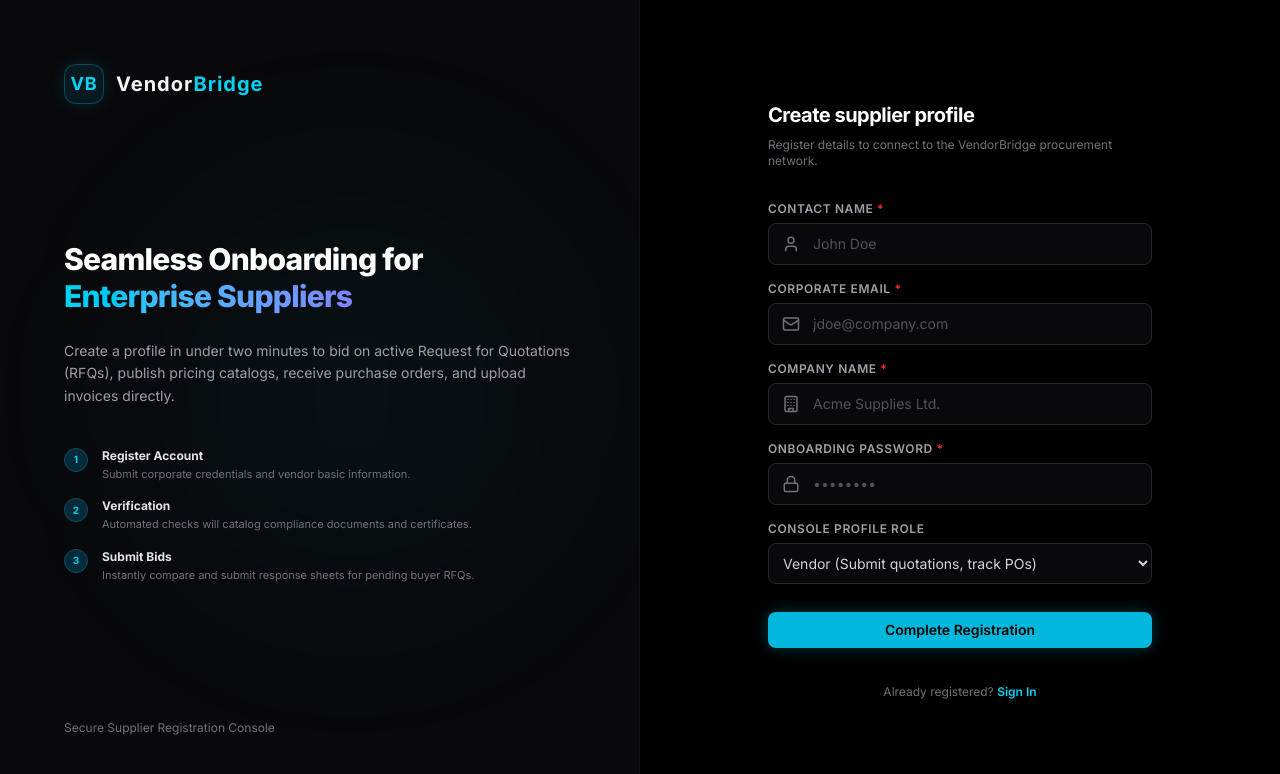
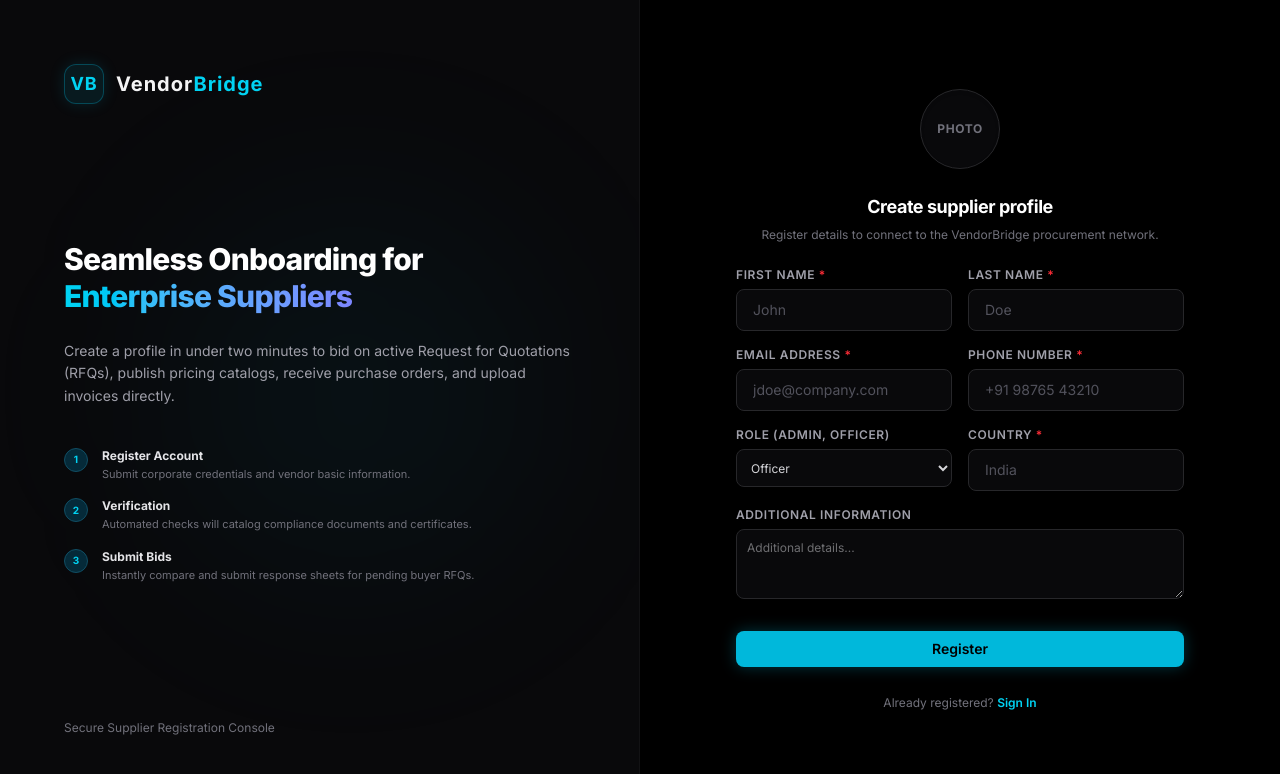
Before and after one commit to mohit4901/odoo_VendorBridge, a React (Vite) app in the folder frontend/: page /register in a window 1280 px wide. Shown: the top 774 px of the page. Built offline with nearby package versions, Linux system fonts and the light colour scheme.

Commit message:
align Login and Register forms with Screens 1 & 2 specs

```diff
--- a/frontend/src/pages/Login.jsx
+++ b/frontend/src/pages/Login.jsx
@@ -86,18 +86,20 @@
         {/* Glow element for mobile */}
         <div className="absolute top-1/2 left-1/2 -translate-x-1/2 -translate-y-1/2 w-80 h-80 bg-cyan-500/5 rounded-full blur-[80px] pointer-events-none lg:hidden"></div>
 
-        <div className="mx-auto w-full max-w-md space-y-8 relative z-10">
+        <div className="mx-auto w-full max-w-md space-y-6 relative z-10">
+          {/* Circular Photo Placeholder */}
+          <div className="flex flex-col items-center justify-center">
+            <div className="w-24 h-24 rounded-full border border-zinc-800 bg-zinc-950/80 flex items-center justify-center text-xs font-bold text-zinc-500 uppercase tracking-wider shadow-inner">
+              Photo
+            </div>
+          </div>
+
           {/* Header */}
-          <div>
-            <div className="lg:hidden flex justify-center mb-6">
-              <div className="w-12 h-12 rounded-xl bg-cyan-500/10 border border-cyan-500/30 flex items-center justify-center glow-cyan">
-                <span className="text-cyan-400 font-bold text-xl">VB</span>
-              </div>
-            </div>
-            <h3 className="text-xl font-bold tracking-tight text-white text-center lg:text-left">
+          <div className="text-center">
+            <h3 className="text-xl font-bold tracking-tight text-white">
               Log in to the console
             </h3>
-            <p className="mt-2 text-xs text-zinc-500 text-center lg:text-left">
+            <p className="mt-2 text-xs text-zinc-500">
               Demo admin credentials pre-loaded for review.
             </p>
           </div>
@@ -113,7 +115,7 @@
           {/* Form */}
           <form className="space-y-5" onSubmit={handleSubmit}>
             <Input
-              label="Corporate Email"
+              label="Username"
               type="email"
               value={email}
               onChange={(e) => setEmail(e.target.value)}
@@ -123,7 +125,7 @@
             />
 
             <Input
-              label="Account Password"
+              label="Password"
               type="password"
               value={password}
               onChange={(e) => setPassword(e.target.value)}
@@ -152,7 +154,7 @@
               className="w-full mt-2"
               disabled={loading}
             >
-              {loading ? 'Validating Session...' : 'Authenticate Console'}
+              {loading ? 'Validating Session...' : 'Login Button'}
             </Button>
           </form>
 
--- a/frontend/src/pages/Register.jsx
+++ b/frontend/src/pages/Register.jsx
@@ -10,11 +10,13 @@
   const navigate = useNavigate();
 
   const [formData, setFormData] = useState({
-    name: '',
+    firstName: '',
+    lastName: '',
     email: '',
-    password: '',
-    company: '',
-    role: 'vendor' // default role is vendor onboarding
+    phoneNumber: '',
+    role: 'officer',
+    country: '',
+    additionalInfo: ''
   });
 
   const [error, setError] = useState('');
@@ -34,11 +36,12 @@
     setLoading(true);
 
     setTimeout(() => {
+      const fullName = `${formData.firstName} ${formData.lastName}`;
       const res = register(
-        formData.name,
+        fullName,
         formData.email,
-        formData.password,
-        formData.company,
+        'password123', // default password for review logins
+        formData.country || 'India',
         formData.role
       );
       setLoading(false);
@@ -109,10 +112,10 @@
       </div>
 
       {/* Right Pane - Form */}
-      <div className="w-full lg:w-1/2 flex flex-col justify-center px-6 py-12 sm:px-16 lg:px-24 xl:px-32 relative">
+      <div className="w-full lg:w-1/2 flex flex-col justify-center px-6 py-12 sm:px-16 lg:px-20 xl:px-24 relative">
         <div className="absolute top-1/2 left-1/2 -translate-x-1/2 -translate-y-1/2 w-80 h-80 bg-cyan-500/5 rounded-full blur-[80px] pointer-events-none lg:hidden"></div>
 
-        <div className="mx-auto w-full max-w-md space-y-8 relative z-10">
+        <div className="mx-auto w-full max-w-lg space-y-6 relative z-10">
           {success ? (
             /* Onboarding Success Screen */
             <div className="text-center space-y-5">
@@ -123,7 +126,7 @@
                 Registration Successful!
               </h3>
               <p className="text-xs text-zinc-400 max-w-sm mx-auto leading-relaxed">
-                Your vendor profile has been recorded in database node. You can now authenticate with the email and password you created.
+                Your profile has been recorded in database node. You can authenticate using email <span className="font-bold text-zinc-200">{formData.email}</span> and the default password: <span className="font-bold text-cyan-400">password123</span>.
               </p>
               <div className="pt-4">
                 <Button
@@ -138,16 +141,18 @@
           ) : (
             /* Form Screen */
             <>
-              <div>
-                <div className="lg:hidden flex justify-center mb-6">
-                  <div className="w-12 h-12 rounded-xl bg-cyan-500/10 border border-cyan-500/30 flex items-center justify-center glow-cyan">
-                    <span className="text-cyan-400 font-bold text-xl">VB</span>
+              {/* Circular Photo Placeholder */}
+              <div className="flex flex-col items-center justify-center">
+                <div className="w-20 h-20 rounded-full border border-zinc-800 bg-zinc-950 flex items-center justify-center text-xs font-bold text-zinc-500 uppercase tracking-wider shadow-inner">
+                  Photo
                 </div>
               </div>
-                <h3 className="text-xl font-bold tracking-tight text-white text-center lg:text-left">
+
+              <div className="text-center">
+                <h3 className="text-lg font-bold tracking-tight text-white">
                   Create supplier profile
                 </h3>
-                <p className="mt-2 text-xs text-zinc-500 text-center lg:text-left">
+                <p className="mt-1.5 text-xs text-zinc-500">
                   Register details to connect to the VendorBridge procurement network.
                 </p>
               </div>
@@ -162,73 +167,95 @@
 
               {/* Form */}
               <form className="space-y-4" onSubmit={handleSubmit}>
+                <div className="grid grid-cols-1 sm:grid-cols-2 gap-4">
                   <Input
-                  label="Contact Name"
-                  name="name"
+                    label="First Name"
+                    name="firstName"
                     type="text"
-                  value={formData.name}
+                    value={formData.firstName}
                     onChange={handleChange}
-                  placeholder="John Doe"
-                  icon={User}
+                    placeholder="John"
                     required
                   />
+                  <Input
+                    label="Last Name"
+                    name="lastName"
+                    type="text"
+                    value={formData.lastName}
+                    onChange={handleChange}
+                    placeholder="Doe"
+                    required
+                  />
+                </div>
 
+                <div className="grid grid-cols-1 sm:grid-cols-2 gap-4">
                   <Input
-                  label="Corporate Email"
+                    label="Email Address"
                     name="email"
                     type="email"
                     value={formData.email}
                     onChange={handleChange}
                     placeholder="jdoe@company.com"
-                  icon={Mail}
                     required
                   />
-
                   <Input
-                  label="Company Name"
-                  name="company"
-                  type="text"
-                  value={formData.company}
+                    label="Phone Number"
+                    name="phoneNumber"
+                    type="tel"
+                    value={formData.phoneNumber}
                     onChange={handleChange}
-                  placeholder="Acme Supplies Ltd."
-                  icon={Building}
+                    placeholder="+91 98765 43210"
                     required
                   />
+                </div>
 
-                <Input
-                  label="Onboarding Password"
-                  name="password"
-                  type="password"
-                  value={formData.password}
-                  onChange={handleChange}
-                  placeholder="••••••••"
-                  icon={Lock}
-                  required
-                />
-
-                {/* Role select */}
+                <div className="grid grid-cols-1 sm:grid-cols-2 gap-4">
                   <div className="flex flex-col gap-1.5 w-full">
                     <label className="text-xs font-semibold text-zinc-400 uppercase tracking-wider">
-                    Console Profile Role
+                      Role (Admin, officer)
                     </label>
                     <select
                       name="role"
                       value={formData.role}
                       onChange={handleChange}
-                    className="w-full bg-zinc-950 border border-zinc-800 text-sm text-zinc-300 rounded-lg p-2.5 outline-none focus:border-cyan-500/60 focus:ring-1 focus:ring-cyan-500/20"
+                      className="w-full bg-zinc-950 border border-zinc-800 text-xs text-zinc-300 rounded-lg p-2.5 outline-none focus:border-cyan-500/60 focus:ring-1 focus:ring-cyan-500/20 h-[38px]"
                     >
-                    <option value="vendor">Vendor (Submit quotations, track POs)</option>
-                    <option value="buyer">Procurement Officer (Publish RFQs, approve POs)</option>
+                      <option value="officer">Officer</option>
+                      <option value="admin">Admin</option>
                     </select>
+                  </div>
+                  <Input
+                    label="Country"
+                    name="country"
+                    type="text"
+                    value={formData.country}
+                    onChange={handleChange}
+                    placeholder="India"
+                    required
+                  />
+                </div>
+
+                <div className="flex flex-col gap-1.5 w-full">
+                  <label className="text-xs font-semibold text-zinc-400 uppercase tracking-wider">
+                    Additional Information
+                  </label>
+                  <textarea
+                    name="additionalInfo"
+                    value={formData.additionalInfo}
+                    onChange={handleChange}
+                    placeholder="Additional details..."
+                    rows="3"
+                    className="w-full bg-zinc-950 border border-zinc-800 text-xs text-zinc-300 rounded-lg p-2.5 outline-none focus:border-cyan-500/50"
+                  ></textarea>
                 </div>
 
                 <Button
                   type="submit"
                   variant="primary"
-                  className="w-full mt-3"
+                  className="w-full mt-4"
                   disabled={loading}
                 >
-                  {loading ? 'Creating Profile...' : 'Complete Registration'}
+                  {loading ? 'Creating Profile...' : 'Register'}
                 </Button>
               </form>
 
```
Lines whose indentation alone changed are shown as unchanged.
